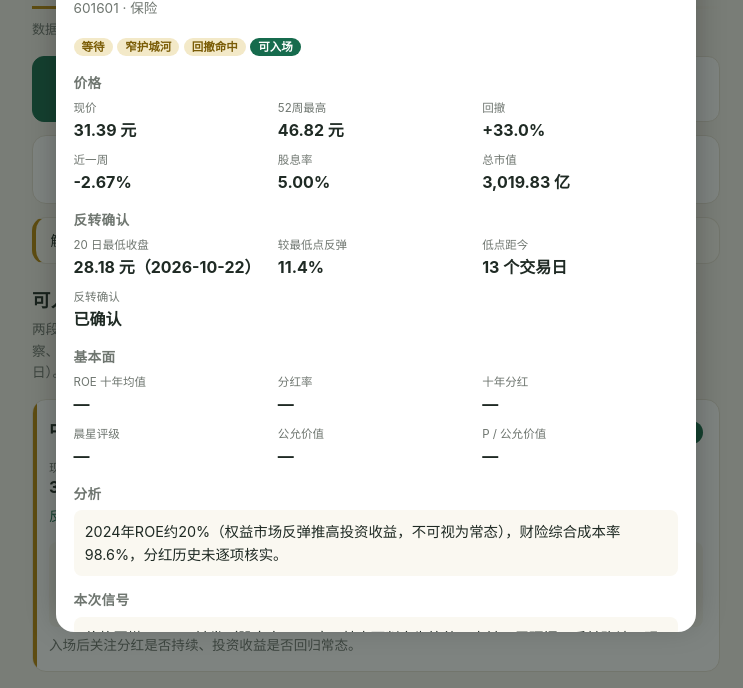
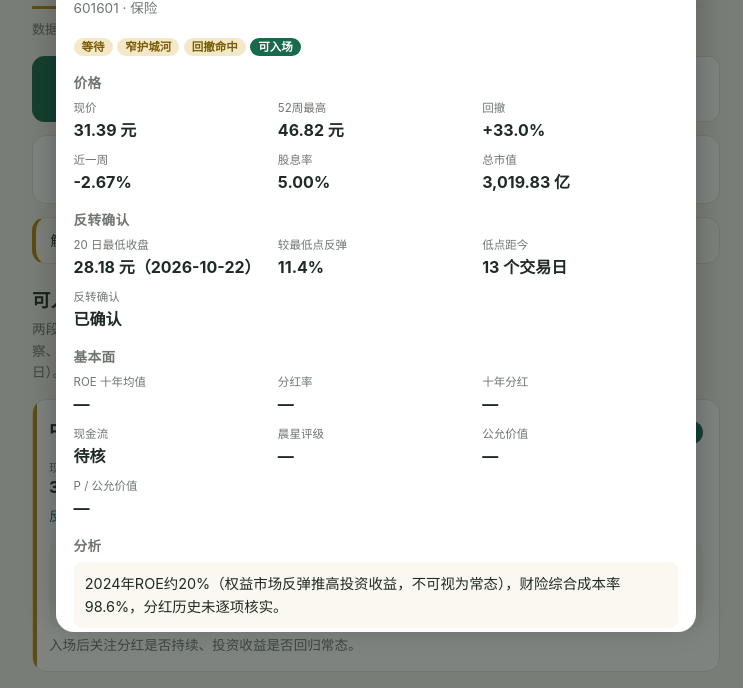
Before and after one commit to StellarLucas/brich, a plain HTML site: page index.html in a window 1280 px wide. Both pictures are taken after a click on the element 640 px from the left and 647 px from the top of the page. Shown: the part 112-800 px from the top of the page, without its empty margins (264-1007 px from the left). Drawn offline with Linux system fonts and the light colour scheme.

Commit message:
Update brich data

```diff
--- a/index.html
+++ b/index.html
@@ -939,15 +939,23 @@
         }
       }
       if(s){
+        var cfTxt = "—";
+        if(s.is_financial){
+          cfTxt = s.dividend_covered===true ? "稳定（分红被所有者收益覆盖）" : (s.dividend_covered===false ? "不稳定（分红未被覆盖）" : "待核");
+        } else {
+          cfTxt = s.cashflow_stable===true ? "稳定" : (s.cashflow_stable===false ? "不稳定" : "待核");
+        }
         html += '<div class="m-sec"><h4>基本面</h4><div class="m-kv">' +
           '<div><div class="k">ROE 十年均值</div><div class="v">' + (s.roe_10y_avg!==null&&s.roe_10y_avg!==undefined? s.roe_10y_avg.toFixed(1)+"%" : "—") + '</div></div>' +
           '<div><div class="k">分红率</div><div class="v">' + (s.payout_ratio!==null&&s.payout_ratio!==undefined? s.payout_ratio.toFixed(1)+"%" : "—") + '</div></div>' +
           '<div><div class="k">十年分红</div><div class="v">' + (s.dividend_10y_no_cut===true?"无削减":(s.dividend_10y_no_cut===false?"有削减":"—")) + '</div></div>' +
+          '<div><div class="k">现金流</div><div class="v">' + cfTxt + '</div></div>' +
           '<div><div class="k">晨星评级</div><div class="v">' + (s.morningstar_star!==null&&s.morningstar_star!==undefined? s.morningstar_star+" 星" : "—") + '</div></div>' +
           '<div><div class="k">公允价值</div><div class="v">' + (s.fair_value!==null&&s.fair_value!==undefined? s.fair_value+" 元" : "—") + '</div></div>' +
           '<div><div class="k">P / 公允价值</div><div class="v">' + (s.price_to_fv!==null&&s.price_to_fv!==undefined? s.price_to_fv.toFixed(2) : "—") + '</div></div>' +
         '</div></div>' +
-        (s.note ? '<div class="m-sec"><h4>分析</h4><div class="m-note">' + s.note + '</div></div>' : '');
+        (s.note ? '<div class="m-sec"><h4>分析</h4><div class="m-note">' + s.note + '</div></div>' : '') +
+        (s.cashflow_reason ? '<div class="m-sec"><h4>现金流（2026-11-11 审计）</h4><div class="m-note">' + s.cashflow_reason + (s.ocf_cv!==null&&s.ocf_cv!==undefined ? '；十年经营现金流变异系数 ' + s.ocf_cv.toFixed(2) + '。' : '') + '</div></div>' : '');
       }
       if(sig){
         html += '<div class="m-sec"><h4>本次信号</h4><div class="m-note">' + sig.reason + '</div>' +
```
